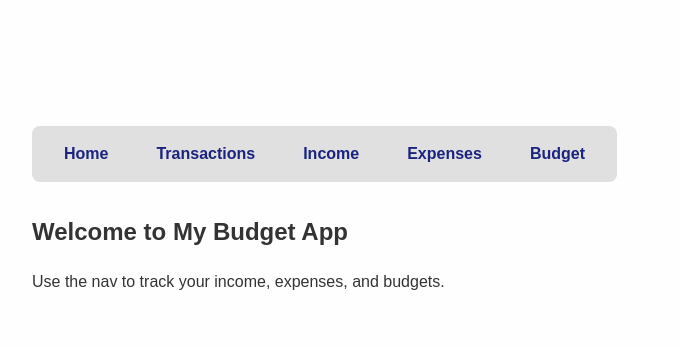
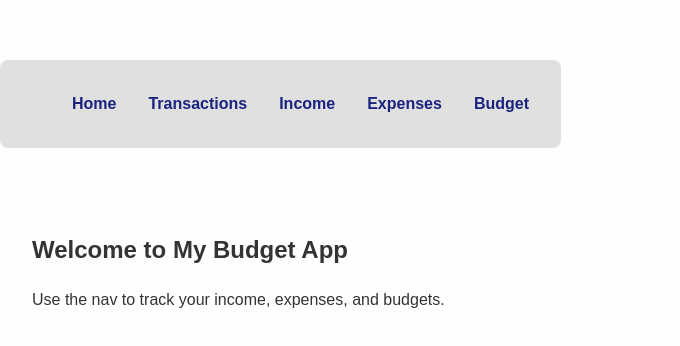
Before and after one commit to Mikail7908/Personal-Budget-App, a React (Vite) app in the folder frontend/: page / in a window 1280 px wide. Shown: the part 190-536 px from the top of the page, without its empty margins (0-680 px from the left). Built offline with nearby package versions, Linux system fonts and the light colour scheme.

Commit message:
removed nav bar outside container so can stretch full width

```diff
--- a/frontend/src/App.jsx
+++ b/frontend/src/App.jsx
@@ -9,9 +9,9 @@ import './App.css'
 function App() {
   return (
     <Router>
-      <div className="app">
-        <nav>
-          <ul className="nav">
+      {/* FULL WIDTH NAVBAR OUTSIDE MAIN CONTAINER */}
+      <nav className="nav">
+        <ul>
           <li><Link to="/">Home</Link></li>
           <li><Link to="/transactions">Transactions</Link></li>
           <li><Link to="/income">Income</Link></li>
@@ -20,6 +20,8 @@ function App() {
         </ul>
       </nav>
 
+      {/* MAIN PAGE CONTAINER */}
+      <div className="app">
         <Routes>
           <Route path="/" element={<Home />} />
           <Route path="/transactions" element={<Transactions />} />
@@ -32,4 +34,4 @@ function App() {
   )
 }
 
-export default App;
+export default App
```
Lines whose indentation alone changed are shown as unchanged.
